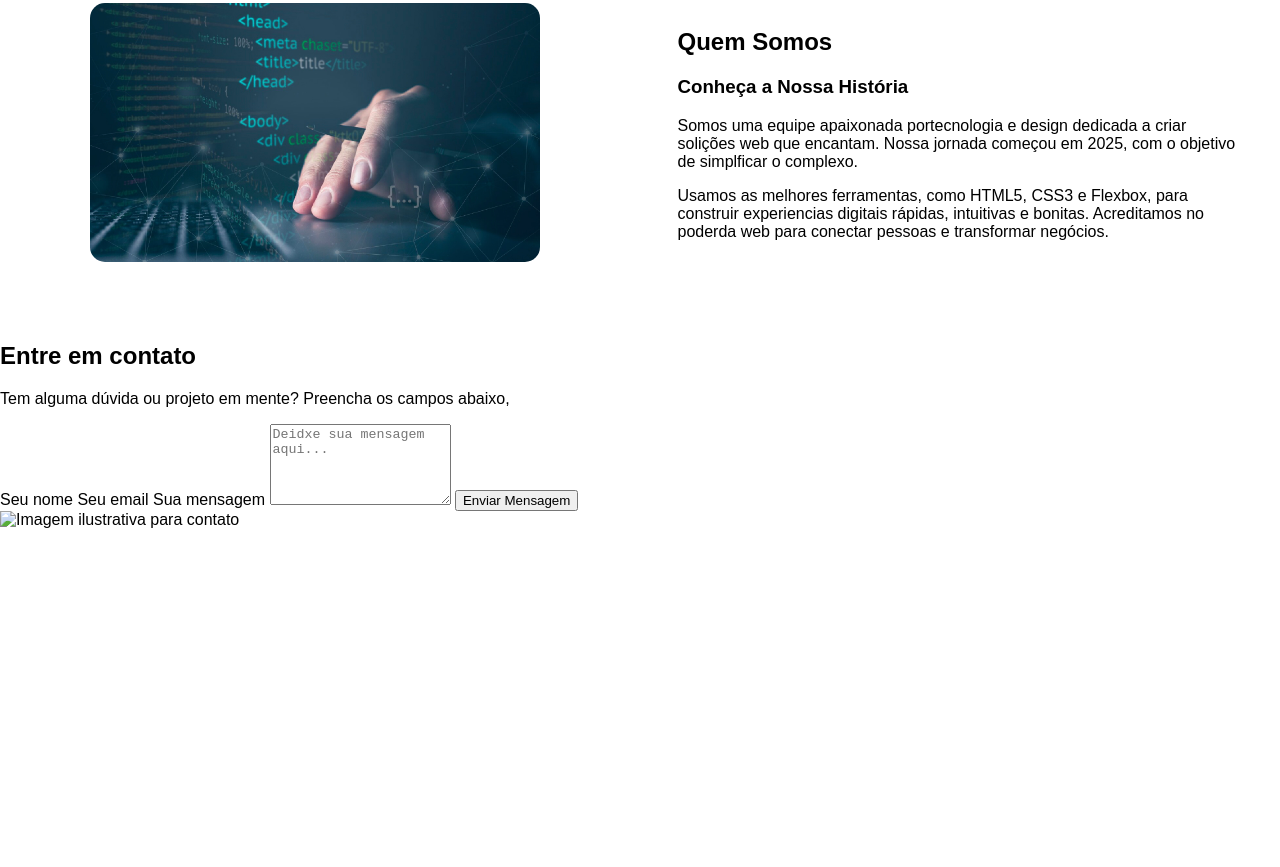
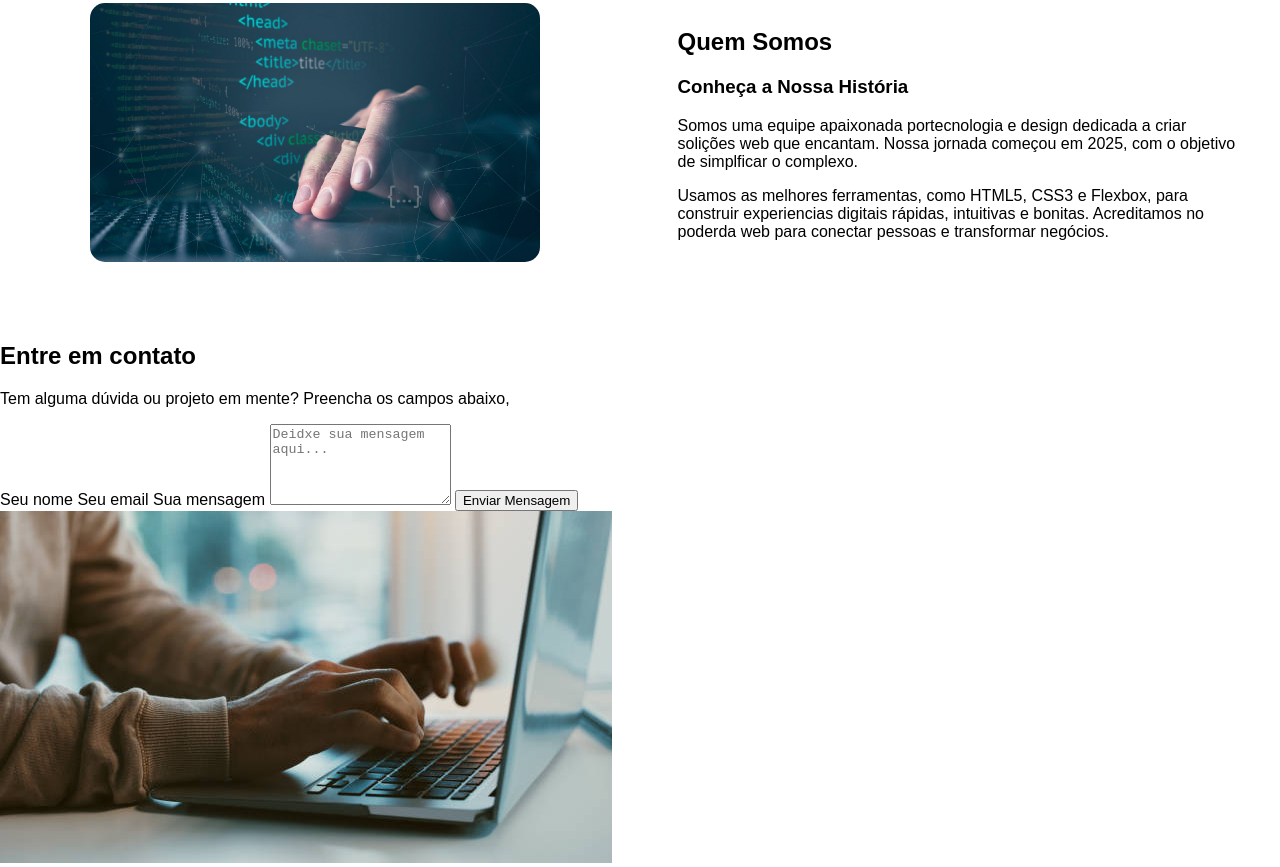
Before and after one commit to heberttyevans-alt/meuPrimeiroSiteDoCursoDeTecnicoWeb, a plain HTML site: page index.html in a window 1280 px wide. Shown: the part 1202-2069 px from the top of the page. Before the commit the page ends 1731 px from the top, so only its background shows below. Drawn offline with Linux system fonts and the light colour scheme.

Commit message:
adição da imagem de ilustrativa de contato

```diff
--- a/index.html
+++ b/index.html
@@ -82,7 +82,7 @@
             </div>
 
             <div class="contato-img">
-                <img src="img/imagemDeContato" alt="Imagem ilustrativa para contato">
+                <img src="img/imagemDeContato.jpg" alt="Imagem ilustrativa para contato">
             </div>
         </section>
     </main>
```
Also changed, not shown: 1 other file.
